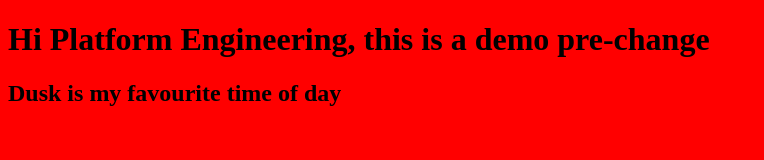
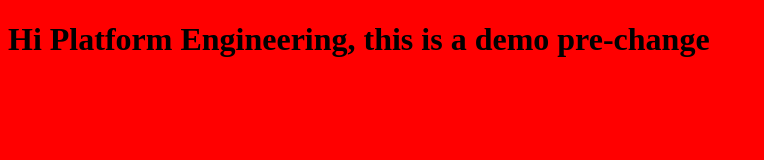
Before and after one commit to jsw1993/eng-flux-ci-demo, a plain HTML site: page static-content/index.html in a window 1280 px wide. Shown: the whole page, without its empty margins (0-764 px from the left). Drawn offline with Linux system fonts and the light colour scheme.

Commit message:
Update index.html

```diff
--- a/static-content/index.html
+++ b/static-content/index.html
@@ -5,6 +5,5 @@
    </head>
    <body style="background-color:red;">
       <h1>Hi Platform Engineering, this is a demo pre-change</h1>
-      <h2>Dusk is my favourite time of day</h2>
    </body>
 </html>
```
